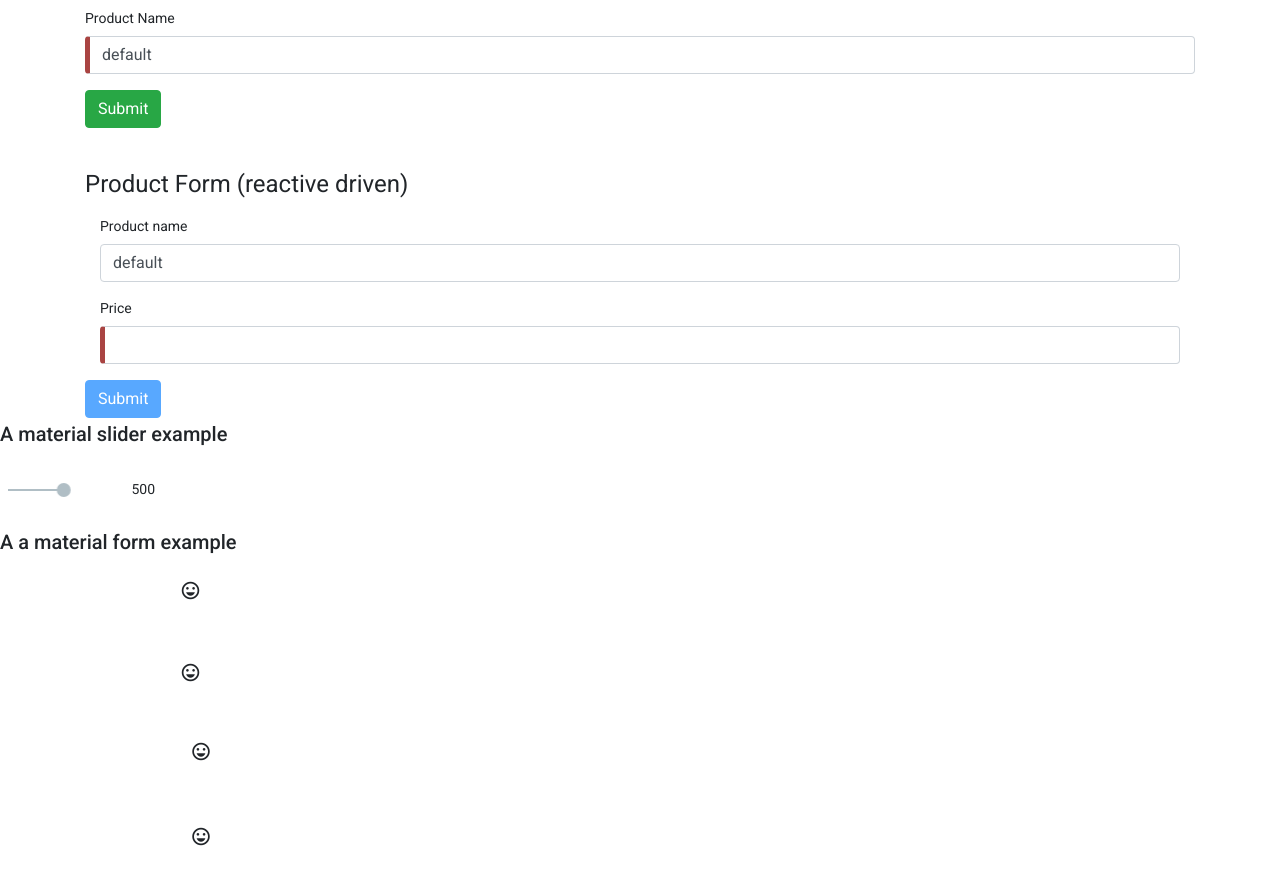
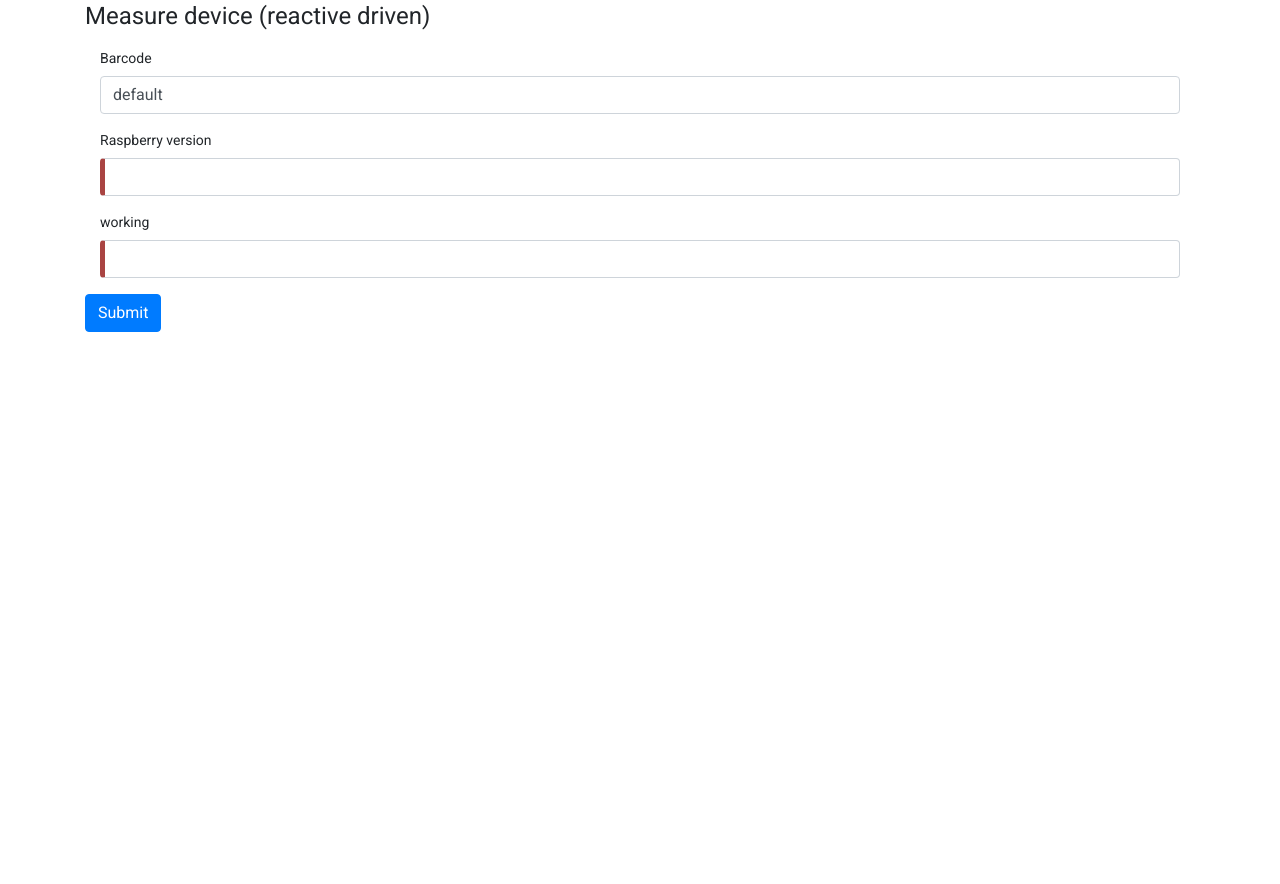
Before and after one commit to nicolajhansen97/4thSemesterFrontend, an Angular app in the folder web-auction/: page /game in a window 1280 px wide. Shown: the part 160-1044 px from the top of the page. After the commit the page ends 800 px from the top, so only its background shows below. Built offline with nearby package versions, Linux system fonts and the light colour scheme.

Commit message:
set up a measure device

```diff
--- /dev/null
+++ b/web-auction/src/app/device.ts
@@ -0,0 +1,6 @@
+export class Device {
+
+    constructor(public BarCode:string){
+
+    }
+}
--- a/web-auction/src/app/game/game.component.html
+++ b/web-auction/src/app/game/game.component.html
@@ -20,8 +20,7 @@
   -->
     <p> Here are the (two) type of forms:</p>
 
-    <app-template-form>
-    </app-template-form>
+
 
   <br/>
 
@@ -43,47 +42,3 @@
       </div>
 
     -->
-
-    <h2> A material slider example</h2>
-    <p>
-      <mat-slider #slider min="5" max="1000" step="5" value="500" (change)="updateSetting($event)"> </mat-slider>
-          {{slider.value}}
-    </p>
-    <h2> A a material form example</h2>
-    <form>
-    <p>
-      <mat-form-field appearance="legacy">
-        <mat-label>Legacy form field</mat-label>
-        <input matInput placeholder="Placeholder">
-        <mat-icon matSuffix>sentiment_very_satisfied</mat-icon>
-        <mat-hint>Hint</mat-hint>
-      </mat-form-field>
-    </p>
-    <p>
-      <mat-form-field appearance="standard">
-        <mat-label>Standard form field</mat-label>
-        <input matInput placeholder="Placeholder">
-        <mat-icon matSuffix>sentiment_very_satisfied</mat-icon>
-        <mat-hint>Hint</mat-hint>
-      </mat-form-field>
-    </p>
-    <p>
-      <mat-form-field appearance="fill">
-        <mat-label>Fill form field</mat-label>
-        <input matInput placeholder="Placeholder">
-        <mat-icon matSuffix>sentiment_very_satisfied</mat-icon>
-        <mat-hint>Hint</mat-hint>
-      </mat-form-field>
-    </p>
-    <p>
-      <mat-form-field appearance="outline">
-        <mat-label>Outline form field</mat-label>
-        <input matInput placeholder="Placeholder">
-        <mat-icon matSuffix>sentiment_very_satisfied</mat-icon>
-        <mat-hint>Hint</mat-hint>
-      </mat-form-field>
-    </p>
-  </form>
-
-
-  </div>
--- a/web-auction/src/app/reactive-form/reactive-form.component.html
+++ b/web-auction/src/app/reactive-form/reactive-form.component.html
@@ -1,20 +1,27 @@
 <div class="container">
-    <h1>Product Form (reactive driven) </h1>
+    <h1>Measure device (reactive driven) </h1>
     <form [formGroup]="form">
         <div class="form-group">
             <div class="col-sm-12">
-              <label for="name" class="control-label">Product name</label>
+              <label for="name" class="control-label">Barcode</label>
               <input type="text" id="name" class="form-control" formControlName="name" [(ngModel)]="model.name" name="name">
             </div>
           </div>
 
           <div class="form-group">
             <div class="col-sm-12">
-              <label for="price" class="control-label">Price</label>
+              <label for="price" class="control-label">Raspberry version</label>
               <input type="price" id="price" class="form-control" formControlName="price">
             </div>
           </div>
 
-    <button type="submit" class="btn btn-primary" [disabled]="!form.valid" >Submit</button>
+          <div class="form-group">
+            <div class="col-sm-12">
+              <label for="price" class="control-label">working</label>
+              <input type="price" id="price" class="form-control" formControlName="price">
+            </div>
+          </div>
+
+    <button type="submit" class="btn btn-primary" (click) = 'test()' >Submit</button>
 </form>
 </div>
--- a/web-auction/src/app/reactive-form/reactive-form.component.ts
+++ b/web-auction/src/app/reactive-form/reactive-form.component.ts
@@ -1,6 +1,8 @@
 import { Component, OnInit } from '@angular/core';
 import { AbstractControl, FormBuilder, FormGroup, ValidatorFn, Validators } from '@angular/forms';
+import { Device } from '../device';
 import { Product } from '../product';
+import { RemoteService } from '../remote.service';
 
 @Component({
   selector: 'app-reactive-form',
@@ -12,18 +14,28 @@ export class ReactiveFormComponent implements OnInit {
   public form: FormGroup;
   public model:Product;
   submitted = false;
+  public defualtDevice:Device;
 
-  constructor(private formBuilder: FormBuilder) {
+  constructor(private formBuilder: FormBuilder,private remoteService:RemoteService) {
       this.form = this.formBuilder.group({
       name: [null, [Validators.required,Validators.minLength(3)]],
       price: [null, [Validators.required,this.rangeValidator(10,10000) ]],
     });
 
     this.model = new Product(1, 'default', 2, '0000000000000');
+    this.defualtDevice = new Device("1001");
 
   }
 
 
+ test():void{
+   const tt = document.getElementById('name') as HTMLInputElement
+   this.defualtDevice.BarCode = tt.value
+   this.remoteService.createDevice(this.defualtDevice).
+   subscribe((data: Device) => {this.defualtDevice = data});
+
+   //alert(tt?.value)
+ }
 
 
 
@@ -39,6 +51,9 @@ export class ReactiveFormComponent implements OnInit {
   ngOnInit(): void {
 
 
+
   }
 
+
+
 }
--- a/web-auction/src/app/remote.service.ts
+++ b/web-auction/src/app/remote.service.ts
@@ -3,6 +3,7 @@ import { Injectable } from '@angular/core';
 
 import { Observable, throwError } from 'rxjs'; // new
 import { catchError, retry } from 'rxjs/operators';  //new
+import { Device } from './device';
 import { Product } from './product';
 
 
@@ -11,7 +12,7 @@ import { Product } from './product';
 })
 export class RemoteService {
 
-  private url:string = "http://10.176.132.159:3000/api/products";
+  private url:string = "http://10.176.132.159:3000/api/";
   private httpOptions = {
     headers: new HttpHeaders({
       'Content-Type': 'application/json',
@@ -46,4 +47,8 @@ export class RemoteService {
     return this.http.delete(this.url+"/"+no);
   }
 
+createDevice(device:Device):any{
+return this.http.post<Device>(this.url+"Device",JSON.stringify(device),this.httpOptions)
 }
+
+}
```
Also changed, not shown: 2 other files (tests, documents, lock files or other folders).
